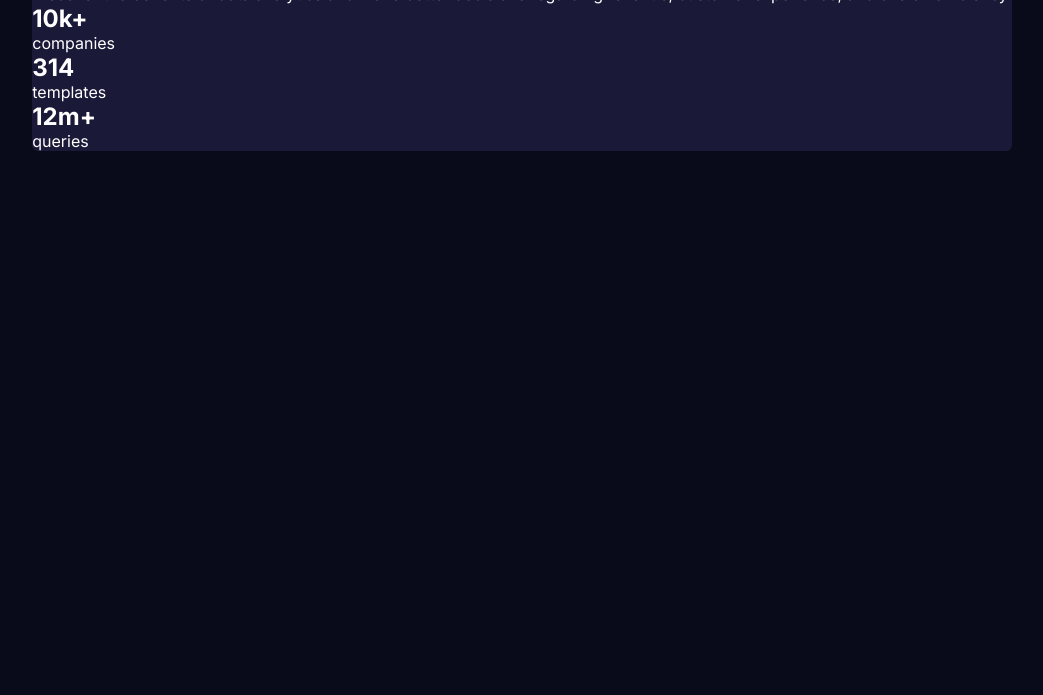
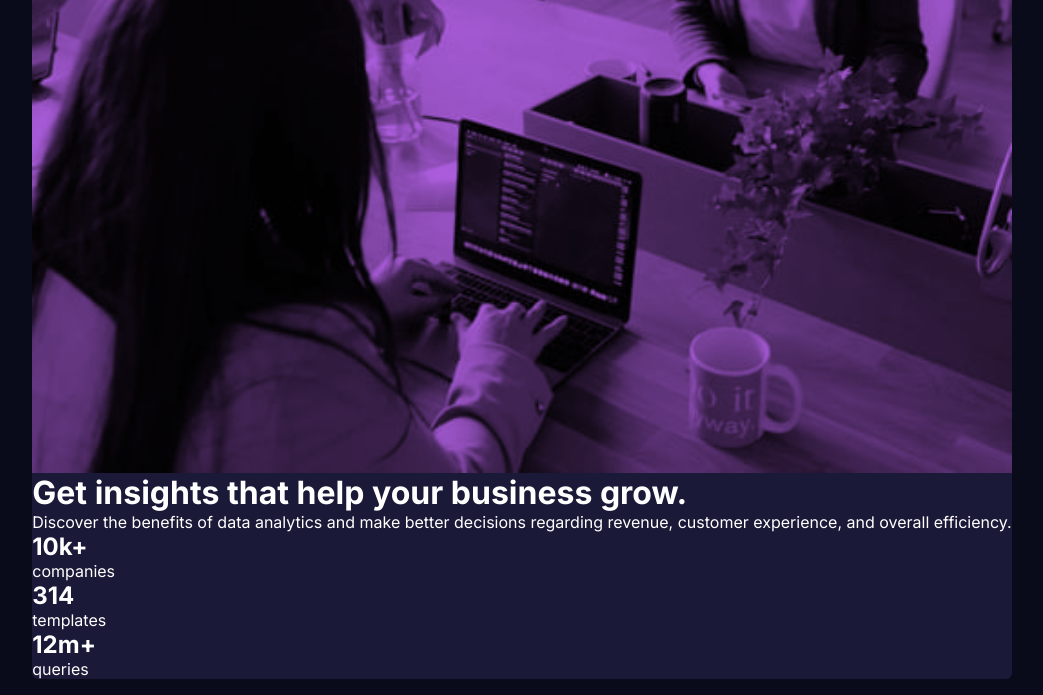
Before and after one commit to IamAbhiDev/stats-preview-card-component-main.github.io, a plain HTML site: page index.html in a window 1280 px wide. Shown: the part 352-1047 px from the top of the page, without its empty margins (118-1161 px from the left). Before the commit the page ends 800 px from the top, so only its background shows below. Drawn offline with Linux system fonts and the light colour scheme.

Commit message:
showcase styled and picture added

```diff
--- a/css/style.css
+++ b/css/style.css
@@ -55,6 +55,11 @@ body {
     color: white;
 }
 
+img {
+    width: 100%;
+    height: auto;
+}
+
 /*Components*/
 
 .card {
@@ -64,3 +69,12 @@ body {
     overflow: hidden;
     margin: 1rem;
 }
+
+.card__showcase {
+    background: var(--soft-violet);
+}
+
+.card__showcase img {
+    mix-blend-mode: multiply;
+    display: flex;
+}
--- a/index.html
+++ b/index.html
@@ -17,7 +17,12 @@
 <body>
   <main class="card">
 
-    <div class="card__showcase"></div>
+    <div class="card__showcase">
+      <picture>
+        <source srcset="./images/image-header-mobile.jpg" media="(max-width: 25rem)">
+        <img src="./images/image-header-desktop.jpg" alt="">
+      </picture>
+    </div>
 
     <div class="card__content">
       <h1 class="card__content__heading">Get insights that help your business grow.</h1>
```
